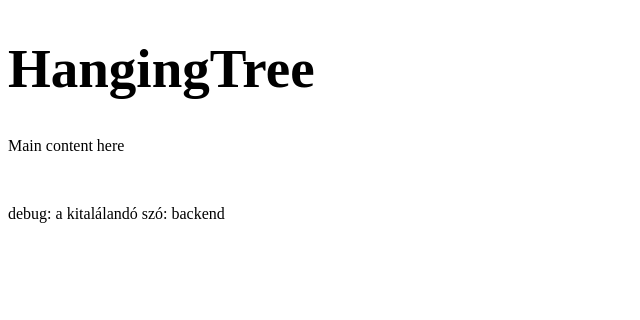
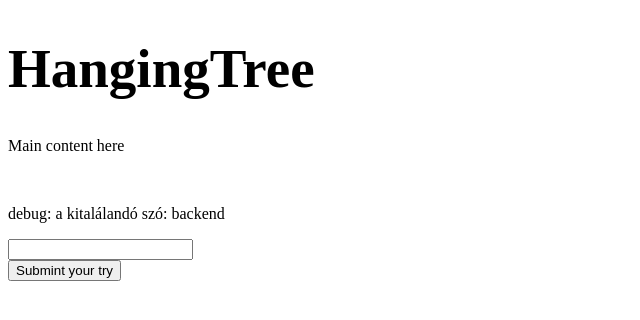
Before and after one commit to 6gDav/HangingTree, a SvelteKit app: page / in a window 1280 px wide. Shown: the top 320 px of the page, without its empty margins (0-640 px from the left). Built offline with nearby package versions, Linux system fonts and the light colour scheme.

Commit message:
feat: add input field and submit button

```diff
--- a/src/routes/+page.svelte
+++ b/src/routes/+page.svelte
@@ -13,9 +13,19 @@
     ];
 
     let selected_word: string = words[Math.floor(Math.random() * words.length)];
+
+    let inputChar: string = $state<string>("");
+
+    function submintCharacter() {
+        console.log("Submit clicked")
+    }
+
 </script>
 
 <h1 style="font-size: 55px;">HangingTree</h1>
 <p>Main content here</p>
 <br>
 <p>debug: a kitalálandó szó: {selected_word}</p>
+
+<input type="text" maxlength="1" bind:value={inputChar}> <br>
+<button onclick={() => submintCharacter}>Submint your try</button>
```
